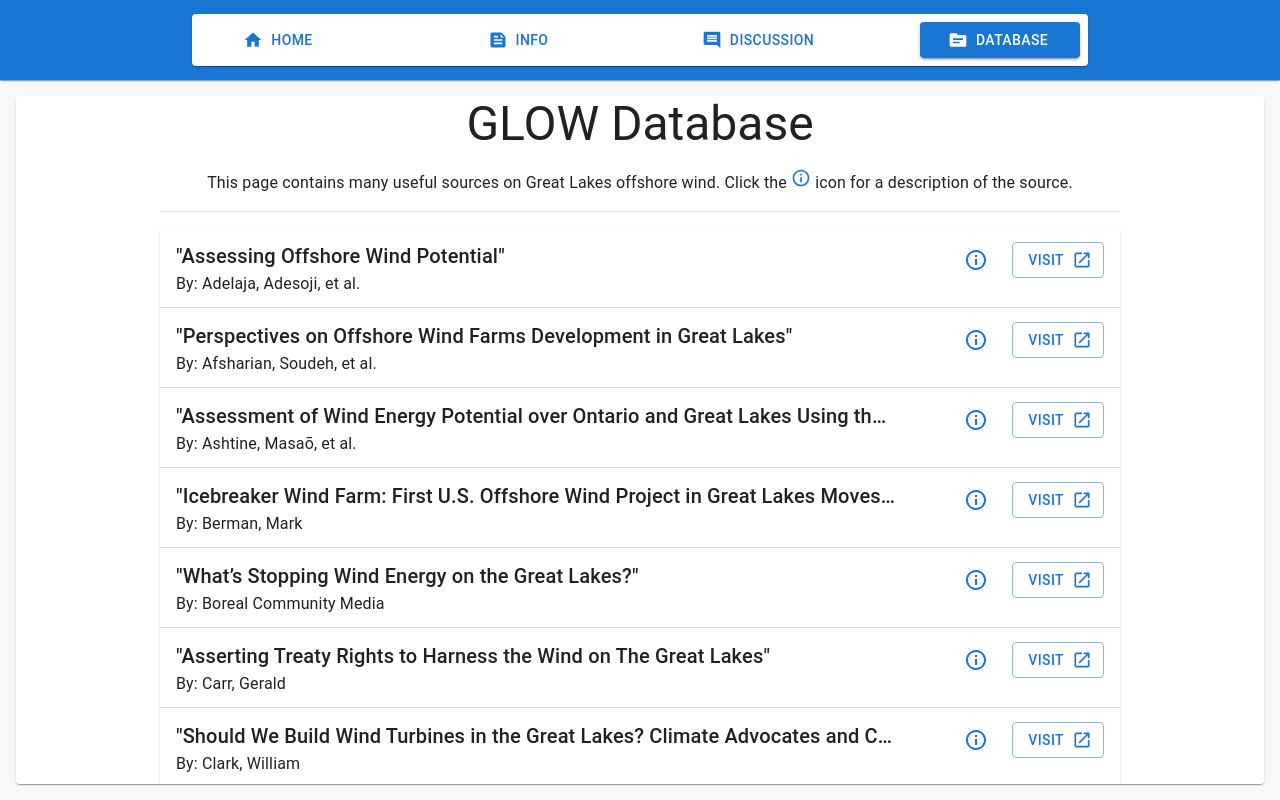
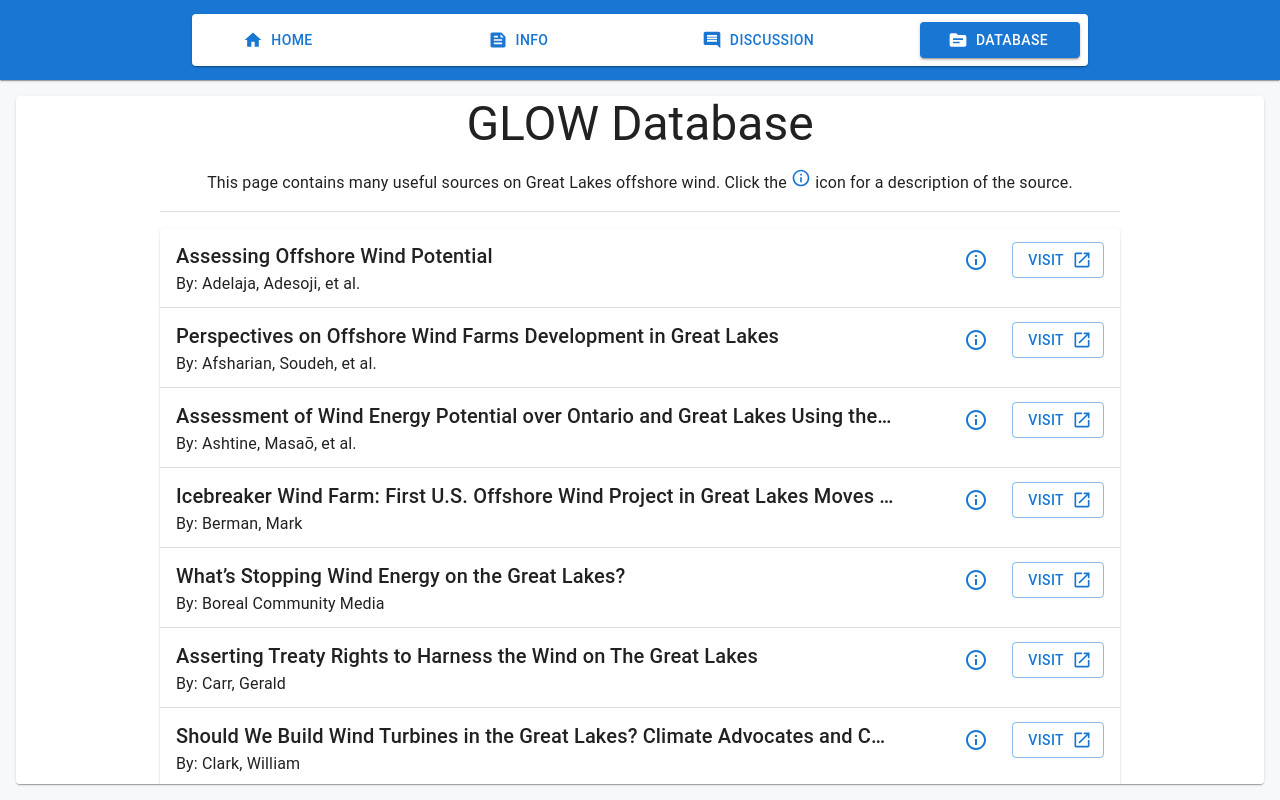
Before and after one commit to tddolan/SS3801-GLOW-Research-Project, a Next.js app in the folder web/: page /database in a window 1280 px wide. Built offline with nearby package versions, Linux system fonts and the light colour scheme; what @mui/material-nextjs would draw is missing.

Commit message:
allow opening acordion when clicking anywhere on it

```diff
--- a/web/app/database/page.tsx
+++ b/web/app/database/page.tsx
@@ -5,11 +5,12 @@ import { useState } from "react";
 import InfoIcon from "@mui/icons-material/Info";
 import InfoOutlinedIcon from "@mui/icons-material/InfoOutlined";
 import LaunchIcon from '@mui/icons-material/Launch';
-import router, { useRouter } from "next/navigation";
+import { useRouter } from "next/navigation";
 
 export default function Info() {
   const [expanded, setExpanded] = useState<number>(-1);
   const router = useRouter();
+  const toggleOpen = (index: number) => setExpanded(expanded === index ? -1 : index);
   return (
     <Box justifyItems="center">
       <Stack direction="column" alignItems="center" width="60rem" spacing={2}>
@@ -18,17 +19,17 @@ export default function Info() {
         <Divider flexItem />
         <Box>
           {data.map((entry, index) => (
-            <Accordion key={index} expanded={expanded === index}>
+            <Accordion key={index} expanded={expanded === index} onChange={() =>toggleOpen(index)}>
               <AccordionSummary>
                 <Stack flex={1} direction="row" justifyContent="space-between">
                   <Box>
                     <Typography variant="h6" noWrap width="45rem">
-                      "{entry.title}"
+                      {entry.title}
                     </Typography>
                     <Typography>By: {entry.author}</Typography>
                   </Box>
                   <Box>
-                    <IconButton color="primary" onClick={() => setExpanded(expanded === index ? -1 : index)} sx={{ marginRight: 2 }}>
+                    <IconButton color="primary" onClick={() => toggleOpen(index)} sx={{ marginRight: 2 }}>
                       {expanded === index ? <InfoIcon /> : <InfoOutlinedIcon />}
                     </IconButton>
                     <Button variant="outlined" endIcon={<LaunchIcon />} onClick={() => router.push(entry.link)}>visit</Button>
```
